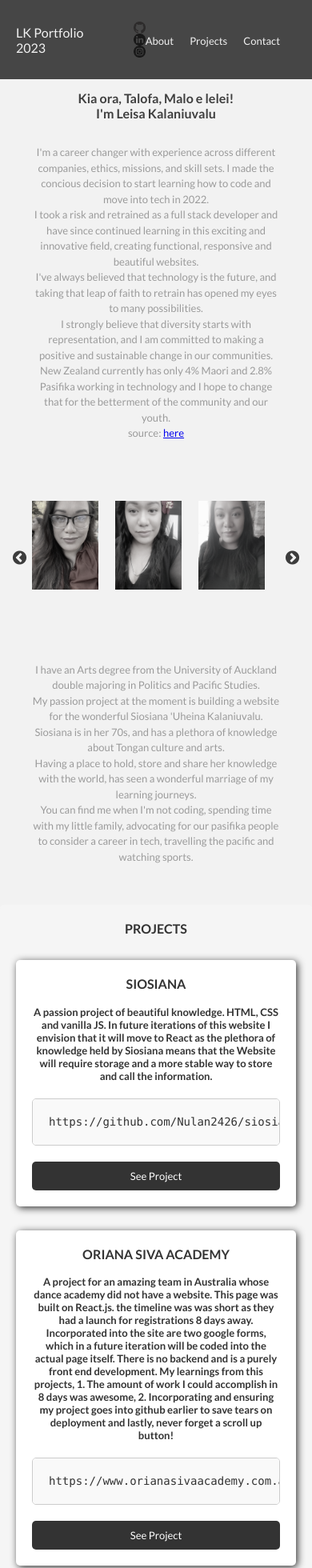
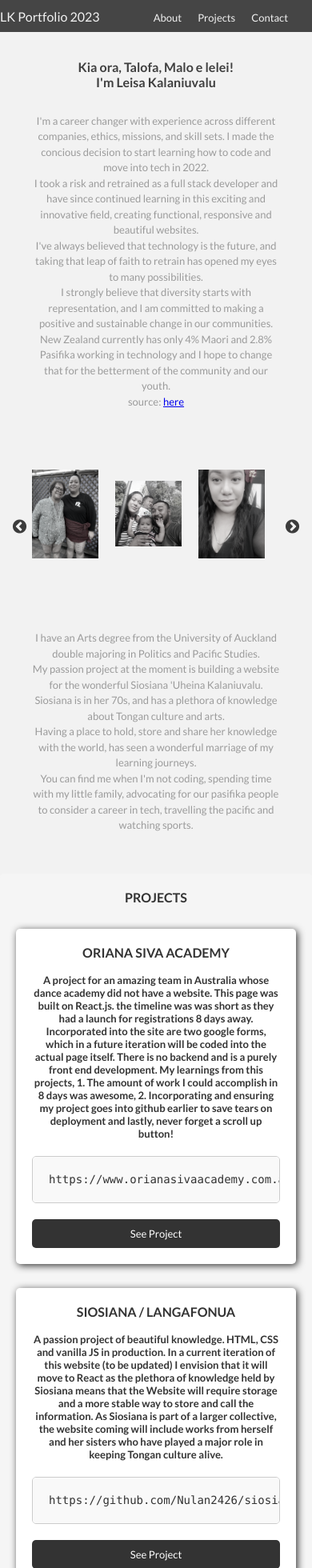
Before and after one commit to Nulan2426/my-portfolio, a React (Create React App) app: page / in a window 390 px wide. Shown: the top 1960 px of the page at 80% size. Built offline with nearby package versions, Linux system fonts and the light colour scheme.

Commit message:
new asset and some changes in swiper

```diff
--- a/src/Components/About.js
+++ b/src/Components/About.js
@@ -9,6 +9,7 @@ import leisa5 from '../Assets/leisa5.jpg';
 import leisa6 from '../Assets/leisa6.jpg';
 import leisa7 from '../Assets/leisa7.jpg';
 import leisa8 from '../Assets/leisa8.jpg';
+import leisa9 from '../Assets/leisa9.jpg';
 
 const About = () => {
     const settings = {
@@ -41,19 +42,22 @@ const About = () => {
 
             <Slider {...settings}>
                 <div>
-                    <img src={leisa5} alt="Leisa 5" />
+                    <img src={leisa9} alt="Leisa 5" />
                 </div>
                 <div>
-                    <img src={leisa2} alt="Leisa 2" />
+                    <img src={leisa8} alt="Leisa 2" />
                 </div>
+                    <div>
+                        <img src={leisa2} alt="Leisa 3" />
+                    </div>
                 <div>
-                    <img src={leisa3} alt="Leisa 3" />
+                    <img src={leisa1} alt="Leisa 3" />
                 </div>
                 <div>
                     <img src={leisa4} alt="Leisa 4" />
                 </div>
                 <div>
-                    <img src={leisa1} alt="Leisa 1" />
+                    <img src={leisa3} alt="Leisa 1" />
                 </div>
                 <div>
                     <img src={leisa6} alt="Leisa 6" />
@@ -62,7 +66,7 @@ const About = () => {
                     <img src={leisa7} alt="Leisa 7" />
                 </div>
                 <div>
-                    <img src={leisa8} alt="Leisa 8" />
+                    <img src={leisa5} alt="Leisa 8" />
                 </div>
 
             </Slider>
--- a/src/Components/Footer.js
+++ b/src/Components/Footer.js
@@ -1,12 +1,26 @@
 import React from "react";
 import '../Styling/Footer.css'
+import GitHub from '../Assets/github3.png';
+import LinkedIn from '../Assets/linkedin.png';
+import InstagramIcon from '../Assets/instagram.png';
 
-const Footer = () => (
-    <footer className="footer">
+const Footer = () => {
 
-        <p>Copyright © LSK 2023</p>
+    const SocialLink = ({ icon, url }) => (
+        <a href={url} target="_blank" rel="noopener noreferrer">
+            <img src={icon} alt="Social media link" />
+        </a>
+    )
+    return (
 
-    </footer>
-)
-
+        <footer className="footer">
+            <div className="header-social-links">
+                <SocialLink icon={GitHub} url="https://github.com/Nulan2426" />
+                <SocialLink icon={LinkedIn} url="https://www.linkedin.com/in/leisa-kalaniuvalu/" />
+                <SocialLink icon={InstagramIcon} url="https://www.instagram.com/lanzn/" />
+            </div>
+            <p>Copyright © LSK 2023</p>
+        </footer>
+    )
+};
 export default Footer;
--- a/src/Components/Header.js
+++ b/src/Components/Header.js
@@ -1,7 +1,5 @@
 import React from 'react';
-import GitHub from '../Assets/github3.png';
-import LinkedIn from '../Assets/linkedin.png';
-import InstagramIcon from '../Assets/instagram.png';
+
 import "../Styling/Header.css"
 
 
@@ -16,11 +14,6 @@ const Header = () => {
   return (
     <header className='header'>
       <h1>LK Portfolio 2023</h1>
-      <div className="header-social-links">
-        <SocialLink icon={GitHub} url="https://github.com/Nulan2426" />
-        <SocialLink icon={LinkedIn} url="https://www.linkedin.com/in/leisa-kalaniuvalu/" />
-        <SocialLink icon={InstagramIcon} url="https://www.instagram.com/lanzn/" />
-      </div>
       <nav>
         <ul>
           <li><a href="#about">About</a></li>
--- a/src/Components/Projects.js
+++ b/src/Components/Projects.js
@@ -6,28 +6,28 @@ const Projects = () => {
     const [projects, setProjects] = useState([
         {
             id: 1,
-            title: 'SIOSIANA',
-            blurb: 'A passion project of beautiful knowledge. HTML, CSS and vanilla JS. In future iterations of this website I envision that it will move to React as the plethora of knowledge held by Siosiana means that the Website will require storage and a more stable way to store and call the information.',
-            code: 'https://github.com/Nulan2426/siosiana',
-            url: 'https://github.com/Nulan2426/siosiana'
-        },
-        {
-            id: 2,
             title: 'ORIANA SIVA ACADEMY',
             blurb: `A project for an amazing team in Australia whose dance academy did not have a website. This page was built on React.js. the timeline was was short as they had a launch for registrations 8 days away. Incorporated into the site are two google forms, which in a future iteration will be coded into the actual page itself. There is no backend and is a purely front end development. My learnings from this projects, 1. The amount of work I could accomplish in 8 days was awesome, 2. Incorporating and ensuring my project goes into github earlier to save tears on deployment and lastly, never forget a scroll up button!`,
             code: `https://www.orianasivaacademy.com.au`,
             url: 'https://www.orianasivaacademy.com.au'
 
-
+        },
+        {
+            id: 2,
+            title: 'SIOSIANA / LANGAFONUA',
+            blurb: 'A passion project of beautiful knowledge. HTML, CSS and vanilla JS in production. In a current iteration of this website (to be updated) I envision that it will move to React as the plethora of knowledge held by Siosiana means that the Website will require storage and a more stable way to store and call the information. As Siosiana is part of a larger collective, the website coming will include works from herself and her sisters who have played a major role in keeping Tongan culture alive.',
+            code: 'https://github.com/Nulan2426/siosiana',
+            url: 'https://github.com/Nulan2426/siosiana'
 
         },
 
         {
             id: 3,
-            title: 'MY FIRST LANDING PAGE',
-            blurb: 'Landing page about me I made in my first month of coding, something I am proud to showcase as I doubted myself before this so much about career changing. I questioned a lot about what I was doing, the colour scheme I used and as you can probably see by my file upload I did not have a single clue about GitHub.  Made with HTML and CSS.',
-            code: 'https://github.com/Nulan2426/mission2/blob/main/Mission2.html',
-            url: 'https://github.com/Nulan2426/mission2/blob/main/Mission2.html'
+            title: 'SPASIFIK RECRUITMENT (up coming Project)',
+            blurb: `A recent commission to build a website for a recruitment business. It was here that I realised the work in the space that I'm in really is lacking in Pasifika talent. Back story, the owner of the business was told that what he is looking for is a 'full stack developer', he had no idea what that was, so went to LinkedIn and typed in full stack developer, and the first pasifika name he came across was me. He reached out, and here we are!.`,
+            code: `//Link coming soon! Watch this space!`,
+            url: ''
+
 
         },
 
@@ -40,10 +40,10 @@ const Projects = () => {
         },
         {
             id: 5,
-            title: 'SPASIFIK RECRUITMENT (up coming Project)',
-            blurb: `A recent commission to build a website for a recruitment business. It was here that I realised the work in the space that I'm in really is lacking in Pasifika talent. Back story, the owner of the business was told that what he is looking for is a 'full stack developer', he had no idea what that was, so went to LinkedIn and typed in full stack developer, and the first pasifika name he came across was me. He reached out, and here we are!.`,
-            code: `//Link coming soon! Watch this space!`,
-            url: ''
+            title: 'MY FIRST LANDING PAGE',
+            blurb: 'Landing page about me I made in my first month of coding, something I am proud to showcase as I doubted myself before this so much about career changing. I questioned a lot about what I was doing, the colour scheme I used and as you can probably see by my file upload I did not have a single clue about GitHub.  Made with HTML and CSS.',
+            code: 'https://github.com/Nulan2426/mission2/blob/main/Mission2.html',
+            url: 'https://github.com/Nulan2426/mission2/blob/main/Mission2.html'
         },
         {
             id: 6,
--- a/src/Styling/About.css
+++ b/src/Styling/About.css
@@ -3,9 +3,7 @@
     margin: 0 auto;
     text-align: center;
     color: #9B9B9B;
-    padding-top: 80px;
-    /* box-shadow: 2px 2px 10px #333;
-    border-radius: 5px; */
+
 
 }
 
--- a/src/Styling/Footer.css
+++ b/src/Styling/Footer.css
@@ -11,3 +11,49 @@
     /* padding: 20px; */
 
 }
+
+.footer p {
+    display: flex;
+    margin-left: 20px;
+}
+
+.header-social-links {
+    display: flex;
+    justify-content: flex-end;
+    flex-wrap: wrap;
+    align-items: center;
+}
+
+.header-social-links a {
+    margin-left: 30px;
+}
+
+.header-social-links img {
+    width: 50px;
+    height: 50px;
+    /* fill: #000000;  */
+}
+
+@media (max-width: 768px) {
+.footer {
+    display: flex;
+    font-size: small;
+}
+
+    .header-social-links {
+            display: flex;
+            flex-direction: row;
+            align-items: center;
+
+        }
+
+        .header-social-links img {
+            display: flex;
+            width: 20px;
+            height: 20px;
+        }
+
+        .header-social-links ul {
+            font-size: small;
+        }
+}
--- a/src/Styling/Header.css
+++ b/src/Styling/Header.css
@@ -1,28 +1,21 @@
 .header {
-    position: fixed;
+    position: relative;
     top: 0;
     left: 0;
     right: 0;
     z-index: 9999;
     opacity: 90%;
+    padding: 0;
 }
 
-.header-social-links {
-    display: flex;
-    justify-content: flex-end;
-    flex-wrap: wrap ;
-    align-items: center;
+.header h1 {
+    margin-left: 10px;
 }
 
-.header-social-links a {
-    margin-left: 30px;
+.header nav {
+    margin-right: 10px;
 }
 
-.header-social-links img {
-    width: 50px;
-    height: 50px;
-    /* fill: #000000;  */
-}
 
 @media (max-width: 768px) {
     .header {
@@ -55,20 +48,4 @@
         font-size: small;
     }
 
-    .header-social-links {
-    display: flex;
-    flex-direction: column;
-    align-items: center;
-
-    }
-
-    .header-social-links img {
-    display: flex;
-      width: 15px;
-      height: 15px;
-    }
-
-    .header-social-links ul {
-        font-size: small;
-    }
 }
```
Also changed, not shown: src/Assets/leisa9.jpg (added).
